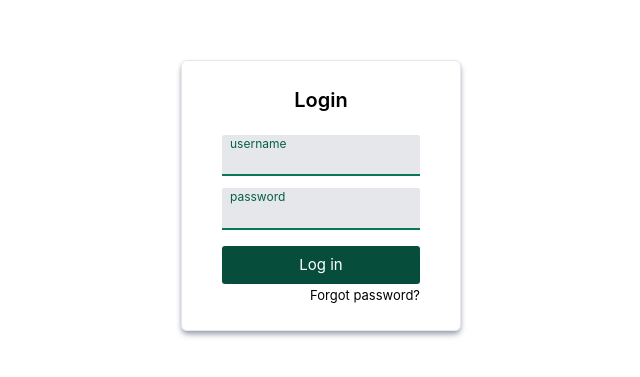
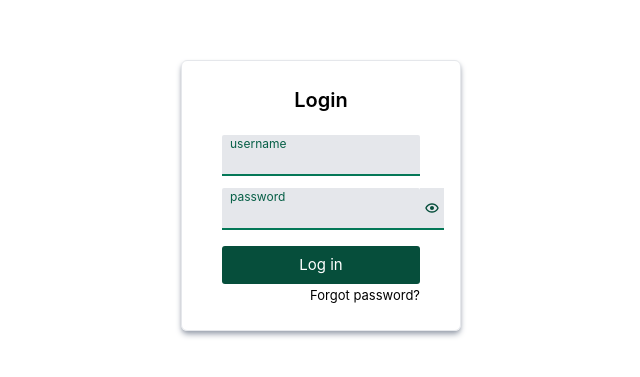
Before and after one commit to RSalminen/cfdwp-app, a React (Create React App) app: page /login in a window 1280 px wide. Shown: the part 205-582 px from the top of the page, without its empty margins (319-959 px from the left). Built offline with nearby package versions, Linux system fonts and the light colour scheme; the HTML template or start-up script is replaced by a standard one.

Commit message:
showpassword to login form

```diff
--- a/src/components/customInput.tsx
+++ b/src/components/customInput.tsx
@@ -1,5 +1,5 @@
 
-const CustomInput = ({labelText, onChange, currentValue, password}:{labelText:string, onChange:Function, currentValue:string, password?:boolean}) => {
+const CustomInput = ({labelText, onChange, currentValue, showPassword}:{labelText:string, onChange:Function, currentValue:string, showPassword?:boolean}) => {
 
     const valueChanged = (e:React.ChangeEvent<HTMLInputElement>) => {
         onChange(e);
@@ -12,7 +12,7 @@ const CustomInput = ({labelText, onChange, currentValue, password}:{labelText:st
     return (
         <div className="flex flex-col border-b-2 border-emerald-700 bg-gray-200 pb-0.5 rounded-t-sm w-full">
             <h5 className="text-[12px] text-emerald-800 pl-2">{labelText}</h5>
-            <input className="text-[13px] focus:outline-none bg-gray-200 px-1.5" type={password ? "password" : "text"} onKeyPress={stopPropagation} onKeyUp={stopPropagation} onKeyDown={stopPropagation} onChange={valueChanged} value={currentValue} />
+            <input className="text-[13px] focus:outline-none bg-gray-200 px-1.5" type={showPassword ? "text" : "password"} onKeyPress={stopPropagation} onKeyUp={stopPropagation} onKeyDown={stopPropagation} onChange={valueChanged} value={currentValue} />
         </div>
     )
 }
--- a/src/pages/login.tsx
+++ b/src/pages/login.tsx
@@ -41,7 +41,15 @@ const Login = () => {
                 <form onSubmit={loginClicked} className="flex flex-col space-y-3">
                     <h3 className="text-center text-[20px] font-semibold mb-2">Login</h3>
                     <CustomInput currentValue={username} labelText="username" onChange={(e:any) => setUsername(e.target.value)} />
-                    <CustomInput currentValue={password} labelText="password" onChange={(e:any) => setPassword(e.target.value)} password={true} />
+                    <div className="flex">
+                        <CustomInput currentValue={password} labelText="password" onChange={(e:any) => setPassword(e.target.value)} showPassword={showPassword} />
+                        <div className="bg-gray-200 border-b-2 border-emerald-700 px-1 flex items-center">
+                            {showPassword
+                            ? <svg onClick={() => setShowPassword(false)} stroke="currentColor" fill="currentColor" stroke-width="0" viewBox="0 0 24 24" height="1em" width="1em" xmlns="http://www.w3.org/2000/svg"><path d="M12 19c.946 0 1.81-.103 2.598-.281l-1.757-1.757C12.568 16.983 12.291 17 12 17c-5.351 0-7.424-3.846-7.926-5 .204-.47.674-1.381 1.508-2.297L4.184 8.305c-1.538 1.667-2.121 3.346-2.132 3.379-.069.205-.069.428 0 .633C2.073 12.383 4.367 19 12 19zM12 5c-1.837 0-3.346.396-4.604.981L3.707 2.293 2.293 3.707l18 18 1.414-1.414-3.319-3.319c2.614-1.951 3.547-4.615 3.561-4.657.069-.205.069-.428 0-.633C21.927 11.617 19.633 5 12 5zM16.972 15.558l-2.28-2.28C14.882 12.888 15 12.459 15 12c0-1.641-1.359-3-3-3-.459 0-.888.118-1.277.309L8.915 7.501C9.796 7.193 10.814 7 12 7c5.351 0 7.424 3.846 7.926 5C19.624 12.692 18.76 14.342 16.972 15.558z"></path></svg>
+                            : <svg onClick={() => setShowPassword(true)} className="fill-emerald-900 hover:fill-emerald-600" stroke="currentColor" fill="currentColor" stroke-width="0" viewBox="0 0 24 24" height="1em" width="1em" xmlns="http://www.w3.org/2000/svg"><path d="M12,9c-1.642,0-3,1.359-3,3c0,1.642,1.358,3,3,3c1.641,0,3-1.358,3-3C15,10.359,13.641,9,12,9z"></path><path d="M12,5c-7.633,0-9.927,6.617-9.948,6.684L1.946,12l0.105,0.316C2.073,12.383,4.367,19,12,19s9.927-6.617,9.948-6.684 L22.054,12l-0.105-0.316C21.927,11.617,19.633,5,12,5z M12,17c-5.351,0-7.424-3.846-7.926-5C4.578,10.842,6.652,7,12,7 c5.351,0,7.424,3.846,7.926,5C19.422,13.158,17.348,17,12,17z"></path></svg>
+                            }
+                        </div>
+                    </div>
                     <div className="pt-1 flex flex-col space-y-0.5">
                         <ButtonDarkForm btnText="Log in" fullWidth={true} />
                         <div className="text-end text-[13px]">Forgot password?</div>
```
